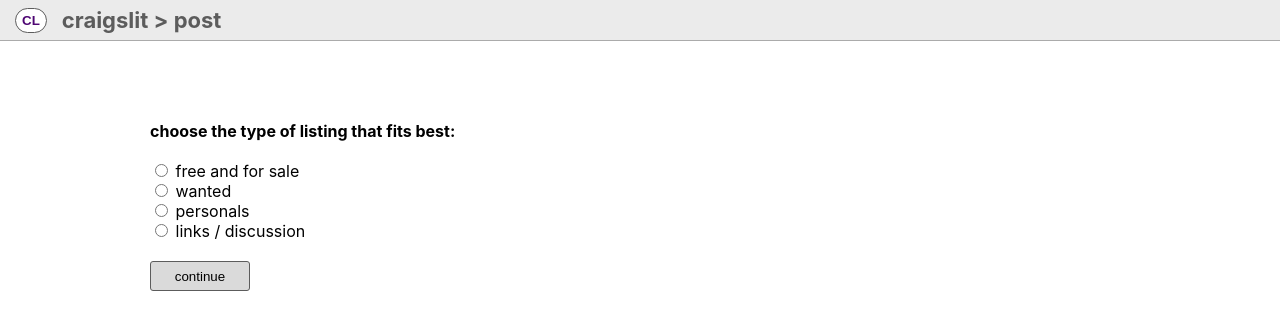
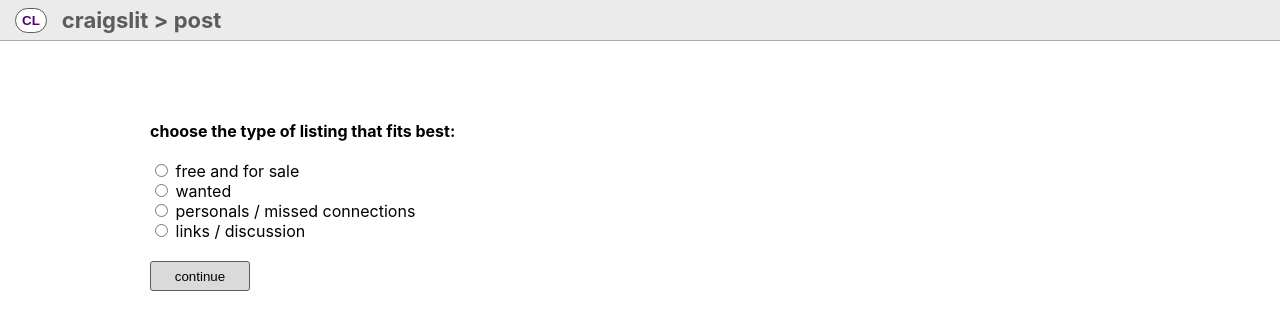
Before and after one commit to xehl/craigslit-frontend, a React (Create React App) app: page /type in a window 1280 px wide. Shown: the top 330 px of the page. Built offline with nearby package versions, Linux system fonts and the light colour scheme.

Commit message:
tweak homepage, add delays on type select page

```diff
--- a/src/screens/homepage.css
+++ b/src/screens/homepage.css
@@ -1,6 +1,6 @@
 .homepage {
   text-align: center;
-  width: 900px;
+  width: 950px;
   margin: 0 auto;
   display: flex;
   height: 100vh;
--- a/src/screens/homepage.jsx
+++ b/src/screens/homepage.jsx
@@ -13,6 +13,7 @@ export default function Homepage(props) {
   console.log(listings)
 
   useEffect(() => {
+    console.log("run useeffect")
     axios.get(`${process.env.REACT_APP_API_URL}/posts/`)
     .then((res) => {
       setListings(res.data.listings)
@@ -53,7 +54,7 @@ export default function Homepage(props) {
             </div>
           </div>
           <div>
-          <CategoryHeader title="personals"/>
+          <CategoryHeader title="personals / missed connections"/>
             <div>
               {listings.map((item) => {
                 if (item.listingtype === "personals") {
--- a/src/screens/typeselect.jsx
+++ b/src/screens/typeselect.jsx
@@ -8,7 +8,9 @@ export default function TypeSelect(props) {
   const [type, setType] = useState(null)
 
   let handleHome = () => {
-    navigate('/')
+    setTimeout(() => {
+      navigate('/');
+    }, 200);
   }
 
   let handleType = (e) => {
@@ -16,8 +18,11 @@ export default function TypeSelect(props) {
   }
 
   let handleContinue = (e) => {
-    if (type)
-      navigate('/post', { state: { listingtype: type } });
+    if (type) {
+      setTimeout(() => {
+        navigate('/post', { state: { listingtype: type } });
+      }, 200);
+    }
   }
 
   return (
@@ -29,7 +34,7 @@ export default function TypeSelect(props) {
         <div><b>choose the type of listing that fits best:</b></div><br />
         <input type="radio" name="type" value="free" onClick={handleType} /> free and for sale<br/>
         <input type="radio" name="type" value="wanted" onClick={handleType} /> wanted<br/>
-        <input type="radio" name="type" value="personals" onClick={handleType} /> personals<br/>
+        <input type="radio" name="type" value="personals" onClick={handleType} /> personals / missed connections<br/>
         <input type="radio" name="type" value="links / discussion" onClick={handleType} /> links / discussion<br/>
         <button className="continue-button" onClick={handleContinue}>continue</button>
       </div>
```
